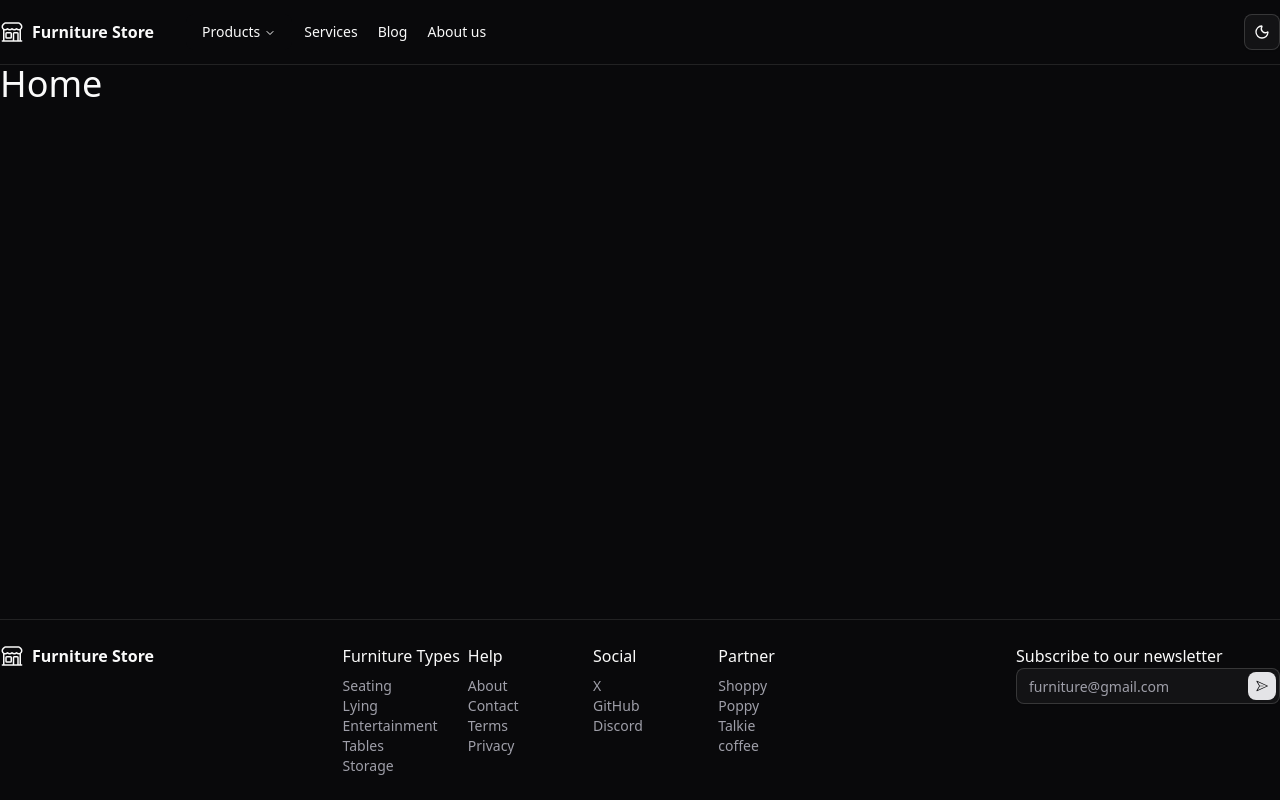
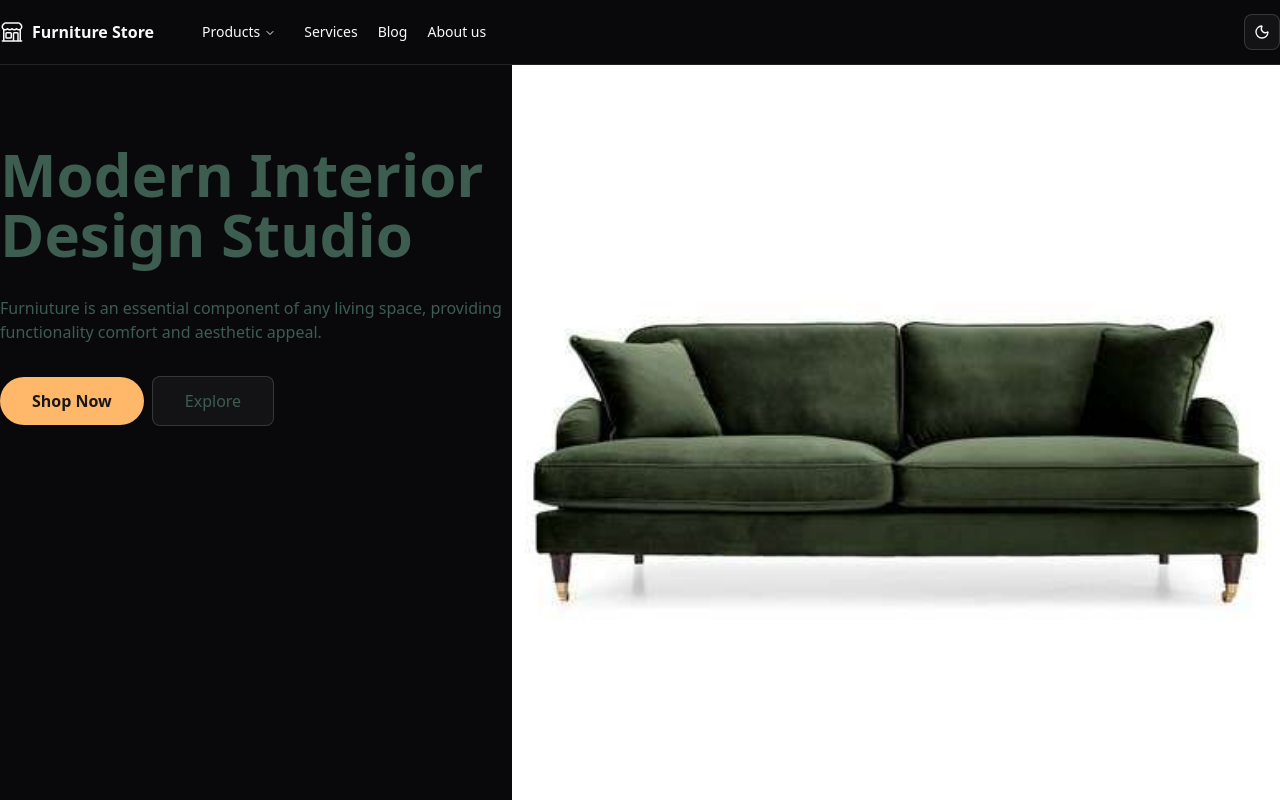
Before and after one commit to paingkhant-fsd/Furniture_frontend, a React (Vite) app: page / in a window 1280 px wide. Shown: the top 800 px of the page. Built offline with nearby package versions, Linux system fonts and the light colour scheme.

Commit message:
add Home Screen

```diff
--- /dev/null
+++ b/src/data/posts.ts
@@ -0,0 +1 @@
+export const posts = [];
--- /dev/null
+++ b/src/data/products.ts
@@ -0,0 +1 @@
+export const Products = [];
--- a/src/index.css
+++ b/src/index.css
@@ -1,5 +1,6 @@
 @import "tailwindcss";
 @import "tw-animate-css";
+@config "../tailwind.config.js";
 
 @custom-variant dark (&:is(.dark *));
 
@@ -42,6 +43,7 @@
   --color-sidebar-accent-foreground: var(--sidebar-accent-foreground);
   --color-sidebar-border: var(--sidebar-border);
   --color-sidebar-ring: var(--sidebar-ring);
+  --color-own: #3d5d50;
 }
 
 :root {
--- a/src/pages/Home.tsx
+++ b/src/pages/Home.tsx
@@ -1,5 +1,32 @@
+import { Link } from "react-router-dom";
+import { Button } from "@/components/ui/button";
+import couch from "@/data/images/couch.jpg";
+
 function Home() {
-  return <div className="mt-16 text-4xl">Home</div>;
+  return (
+    <div className="container mx-auto mt-16">
+      <div className="flex flex-col lg:justify-between lg:flex-row">
+        {/* Text Section */}
+        <div className="my-8 lg:mb-0 lg:mt-20 text-center lg:text-left lg:w-2/5">
+          <h1 className="text-4xl font-extrabold mb-4 lg:mb-8 text-own lg:text-6xl">Modern Interior Design Studio</h1>
+          <p className="mb-6 lg:mb-8 text-own">
+            Furniuture is an essential component of any living space, providing
+            functionality comfort and aesthetic appeal.
+          </p>
+          <div>
+            <Button asChild className="mr-2 rounded-full bg-orange-300 px-8 py-6 text-base font-bold">
+              <Link to="">Shop Now</Link>
+            </Button>
+            <Button asChild variant="outline"className="rounded-ful px-8 py-6 text-base text-own">
+              <Link to="">Explore</Link>
+            </Button>
+          </div>
+        </div>
+        {/* Image Section */}
+        <img src={couch} alt="couch" className="w-full lg:w-3/5" />
+      </div>
+    </div>
+  );
 }
 
 export default Home;
--- /dev/null
+++ b/tailwind.config.js
@@ -0,0 +1,43 @@
+/** @type {import('tailwindcss').Config} */
+export default {
+  content: ["./index.html", "./src/**/*.{js,ts,jsx,tsx}"],
+  theme: {
+    extend: {
+      colors: {
+        own: "#3d5d50",
+        // Add brand or semantic colors; your main palette lives in index.css
+        // e.g. brand: { 50: "...", 500: "...", 900: "..." },
+      },
+      fontFamily: {
+        // e.g. sans: ["Inter", "system-ui", "sans-serif"],
+        // e.g. display: ["Your Display Font", "serif"],
+      },
+      borderRadius: {
+        // Matches your --radius in index.css; add more if needed
+        // e.g. "4xl": "2rem",
+      },
+      boxShadow: {
+        // e.g. "soft": "0 2px 15px -3px rgb(0 0 0 / 0.07), 0 10px 20px -2px rgb(0 0 0 / 0.04)",
+      },
+      animation: {
+        "fade-in": "fadeIn 0.3s ease-out",
+        "fade-in-up": "fadeInUp 0.35s ease-out",
+      },
+      keyframes: {
+        fadeIn: {
+          "0%": { opacity: "0" },
+          "100%": { opacity: "1" },
+        },
+        fadeInUp: {
+          "0%": { opacity: "0", transform: "translateY(8px)" },
+          "100%": { opacity: "1", transform: "translateY(0)" },
+        },
+      },
+    },
+  },
+  plugins: [
+    // Add when needed: npm i @tailwindcss/forms @tailwindcss/typography
+    // then: import forms from "@tailwindcss/forms"; import typography from "@tailwindcss/typography";
+    // and add: forms, typography
+  ],
+};
```
Also changed, not shown: src/data/images/couch.jpg (added).
